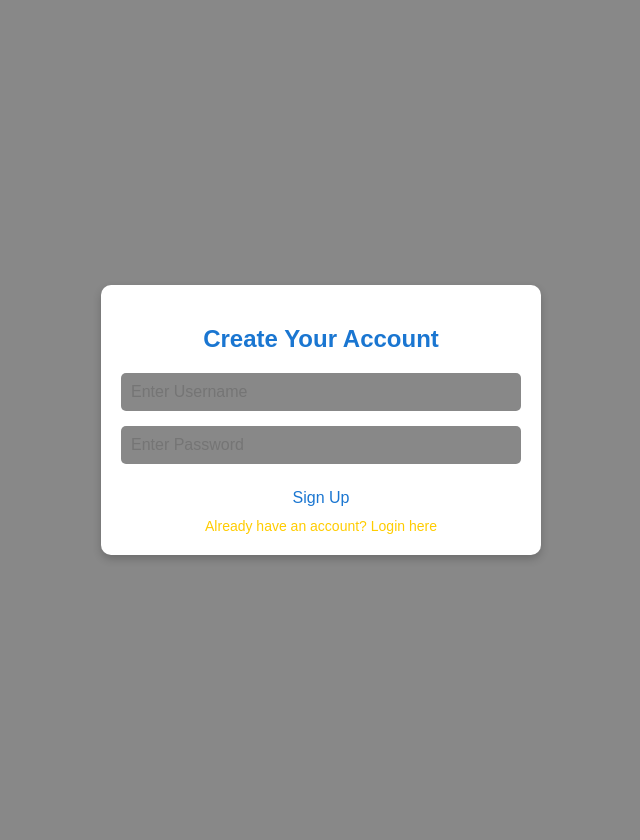
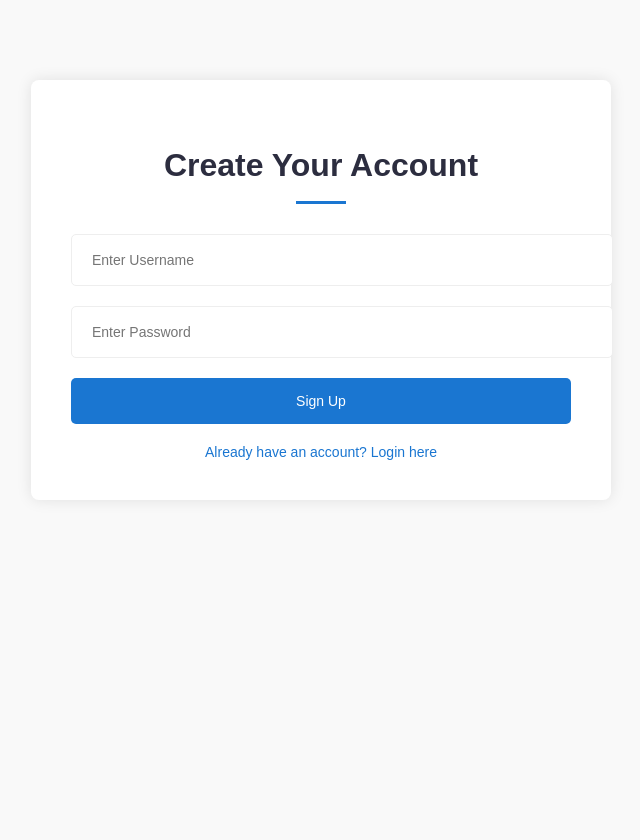
Before and after one commit to Kaif9927/Medpro, a Flask app: page /signup in a window 1280 px wide. Shown: the whole page, without its empty margins (319-959 px from the left). After the commit the page ends 460 px from the top, so only its background shows below. Run offline with Flask 3, Linux system fonts and the light colour scheme.

Commit message:
Assistant checkpoint: Updated CSS styling for login and registration pages
Assistant generated file changes:
- static/styles.css: Update login and signup pages styling

---

User prompt:

add appropreate css to login page sign up page second_login page predict.html signup_user_b as similar as index.html

Replit-Commit-Author: Assistant
Replit-Commit-Session-Id: af43d770-5ae5-4009-83db-10ba8b50f93d

```diff
--- a/static/styles.css
+++ b/static/styles.css
@@ -1,84 +1,123 @@
+
 /* General Styles */
 body {
   margin: 0;
-  font-family: 'Arial', sans-serif;
-  background-color: #888;
-  color: #ffffff;
-  display: flex;
-  flex-direction: column;
-  align-items: center;
-  justify-content: center;
-  min-height: 100vh;
-  padding: 20px;
+  font-family: 'Poppins', sans-serif;
+  background: #f9f9f9;
+  color: #666;
 }
 
-/* Form Container */
 .container {
-  max-width: 400px;
+  max-width: 500px;
   width: 100%;
   background: #fff;
-  padding: 20px;
-  border-radius: 10px;
-  box-shadow: 0 4px 8px rgba(0, 0, 0, 0.2);
-  text-align: center;
+  padding: 40px;
+  border-radius: 8px;
+  box-shadow: 0px 0px 15px rgba(0, 0, 0, 0.1);
+  margin: 80px auto;
 }
 
 .container h2 {
-  margin-bottom: 20px;
-  font-size: 24px;
-  color: #1a76d1;
+  font-size: 32px;
+  color: #2C2D3F;
+  font-weight: 600;
+  margin-bottom: 30px;
+  text-align: center;
+  position: relative;
+  padding-bottom: 20px;
+}
+
+.container h2:after {
+  position: absolute;
+  content: "";
+  left: 50%;
+  bottom: 0;
+  height: 3px;
+  width: 50px;
+  background: #1A76D1;
+  margin-left: -25px;
 }
 
 .container form {
   display: flex;
   flex-direction: column;
-  gap: 15px;
-}
-
-.container input,
-.container select,
-.container button {
-  padding: 10px;
-  font-size: 16px;
-  border-radius: 5px;
-  border: none;
-  outline: none;
+  gap: 20px;
 }
 
 .container input,
 .container select {
-  background: #888;
-  color: #ffffff;
+  width: 100%;
+  height: 50px;
+  border: 1px solid #eee;
+  padding: 0 20px;
+  color: #666;
+  font-size: 14px;
+  font-weight: 400;
+  border-radius: 5px;
+  background: #fff;
+}
+
+.container input:focus,
+.container select:focus {
+  border-color: #1A76D1;
+  outline: none;
 }
 
 .container button {
-  background-color: #fff;
-  color: #1A76D1;
+  background: #1A76D1;
+  color: #fff;
+  padding: 15px 30px;
+  border: none;
+  border-radius: 5px;
+  font-size: 14px;
+  font-weight: 500;
   cursor: pointer;
-  transition: background 0.3s;
+  transition: all 0.3s ease;
 }
 
 .container button:hover {
-  background-color: #1A76D1;
+  background: #2C2D3F;
 }
 
 .container a {
-  color: #ffcc00;
+  color: #1A76D1;
   text-decoration: none;
+  text-align: center;
+  display: block;
+  margin-top: 20px;
   font-size: 14px;
 }
 
 .container a:hover {
-  text-decoration: underline;
+  color: #2C2D3F;
 }
 
-/* Responsive Layout */
+/* Predict Page Specific */
+.container select {
+  background: #fff;
+  cursor: pointer;
+}
+
+.container select option {
+  padding: 10px;
+}
+
+.container h3 {
+  margin-top: 20px;
+  color: #2C2D3F;
+  text-align: center;
+  font-size: 18px;
+}
+
+/* Responsive */
 @media (max-width: 768px) {
   .container {
-      width: 90%;
+    width: 90%;
+    padding: 20px;
+    margin: 40px auto;
   }
 
-  h2 {
-      font-size: 20px;
+  .container h2 {
+    font-size: 24px;
   }
 }
```
